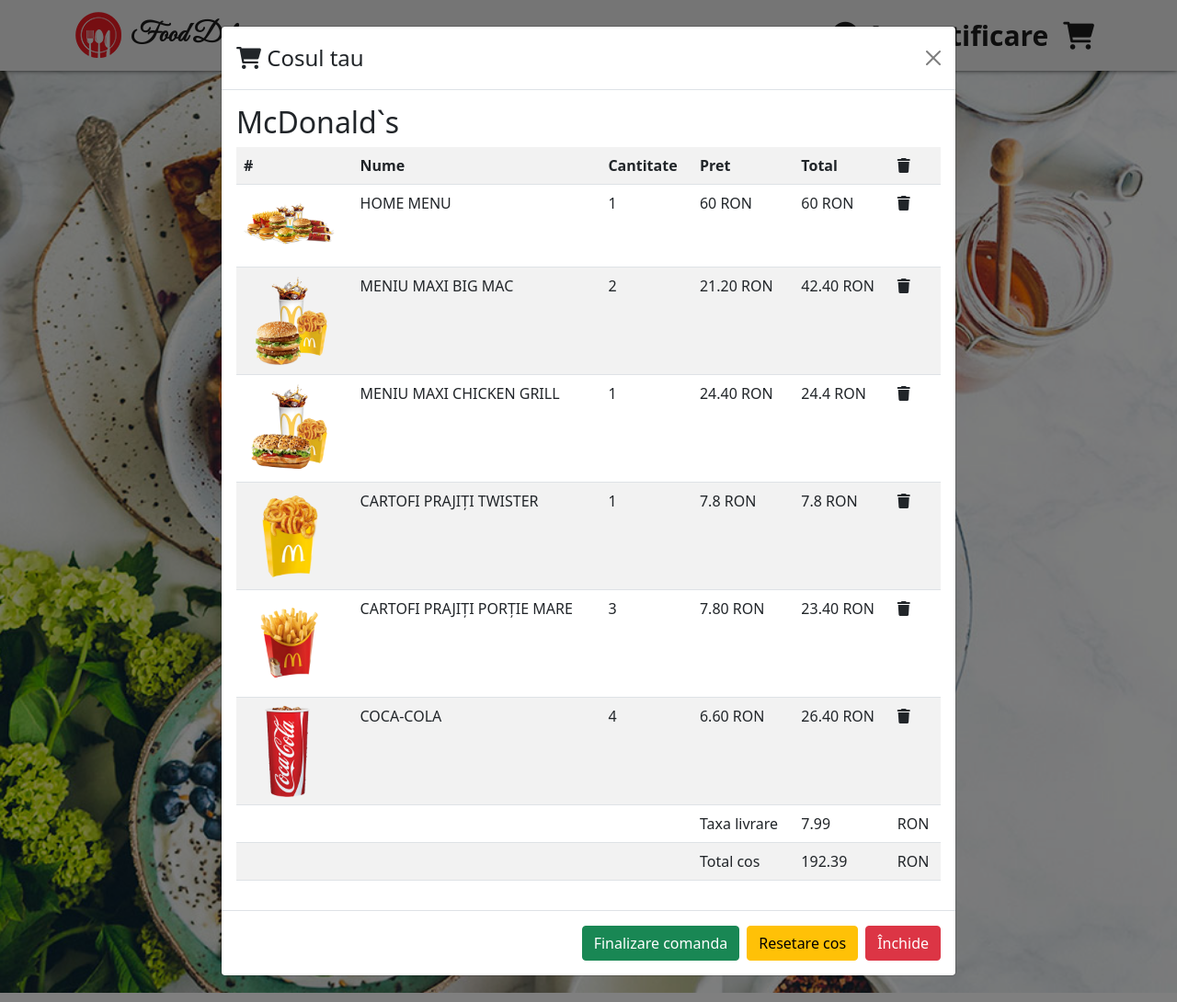
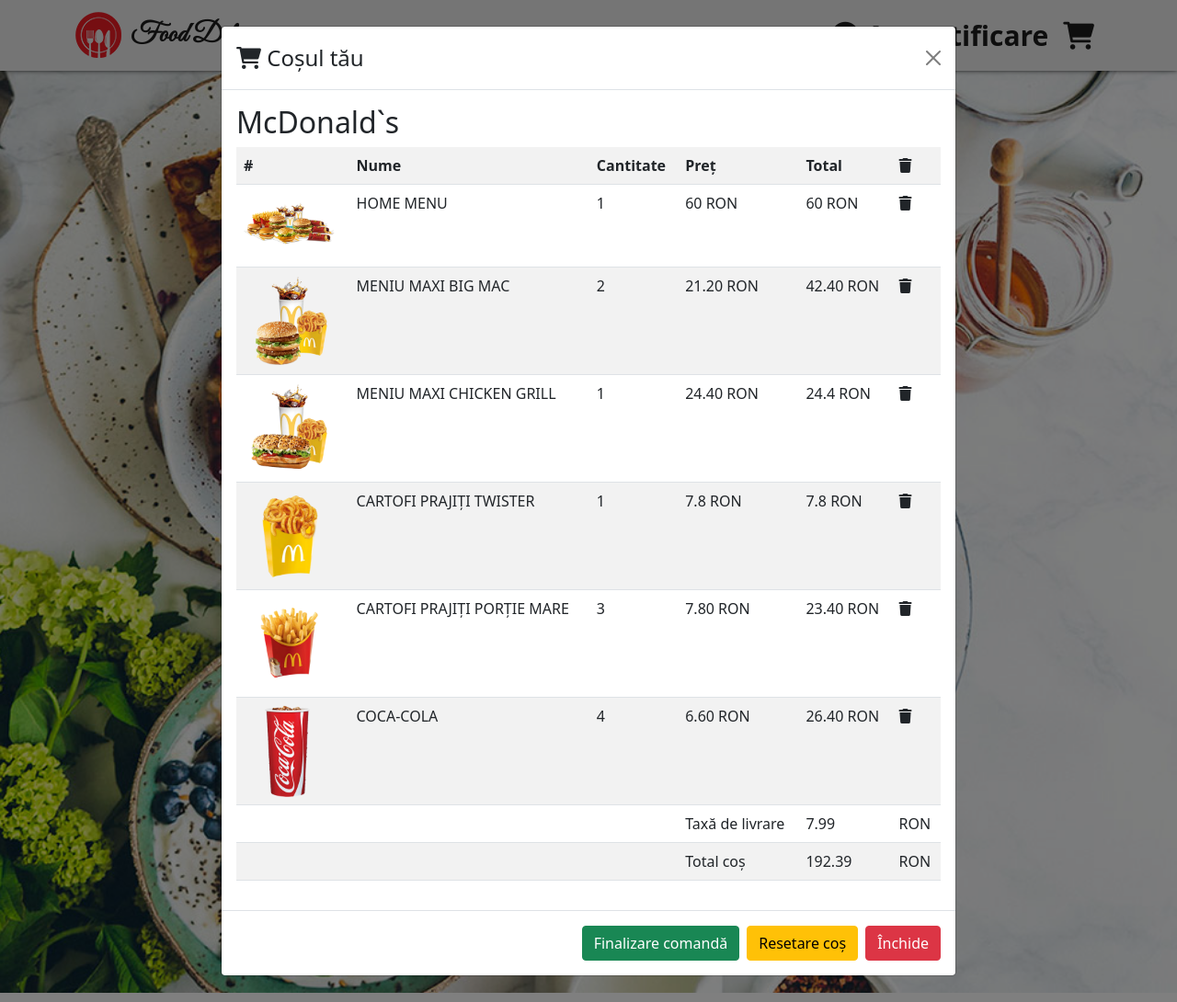
Before and after one commit to MariusChivu/Food-Delivery-FrontEnd, a PHP site: page /index.php in a window 1280 px wide, after a click that opens the changed part. Shown: the whole page at 92% size. Run offline with PHP 8.4, Linux system fonts and the light colour scheme.

Commit message:
Update cos.php

```diff
--- a/continut/cos.php
+++ b/continut/cos.php
@@ -2,7 +2,7 @@
 	<div class="modal-dialog modal-dialog-scrollable modal-lg">
 		<div class="modal-content">
 			<div class="modal-header">
-				<h4 class="modal-title"><i class="fas fa-shopping-cart"></i> Cosul tau</h4>
+				<h4 class="modal-title"><i class="fas fa-shopping-cart"></i> Coșul tău</h4>
 				<button type="button" class="btn-close" data-bs-dismiss="modal"></button>
 			</div>
 			<div class="modal-body">
@@ -11,7 +11,7 @@
 					<th>#</th>
 					<th>Nume</th>
 					<th>Cantitate</th>
-					<th>Pret</th>
+					<th>Preț</th>
 					<th>Total</th>
 					<th><i class="fas fa-trash"></i></th>
 					<tr>
@@ -66,7 +66,7 @@
 						<td></td>
 						<td></td>
 						<td></td>
-						<td>Taxa livrare</td>
+						<td>Taxă de livrare</td>
 						<td>7.99</td>
 						<td>RON</td>
 					</tr>
@@ -74,15 +74,15 @@
 						<td></td>
 						<td></td>
 						<td></td>
-						<td>Total cos</td>
+						<td>Total coș</td>
 						<td>192.39</td>
 						<td>RON</td>
 					</tr>
 				</table>
 			</div>
 			<div class="modal-footer">
-				<button type="button" class="btn btn-success" data-bs-dismiss="modal">Finalizare comanda</button>
-				<button type="button" class="btn btn-warning" data-bs-dismiss="modal">Resetare cos</button>
+				<button type="button" class="btn btn-success" data-bs-dismiss="modal">Finalizare comandă</button>
+				<button type="button" class="btn btn-warning" data-bs-dismiss="modal">Resetare coș</button>
 				<button type="button" class="btn btn-danger" data-bs-dismiss="modal">Închide</button>
 			</div>
 		</div>
```
